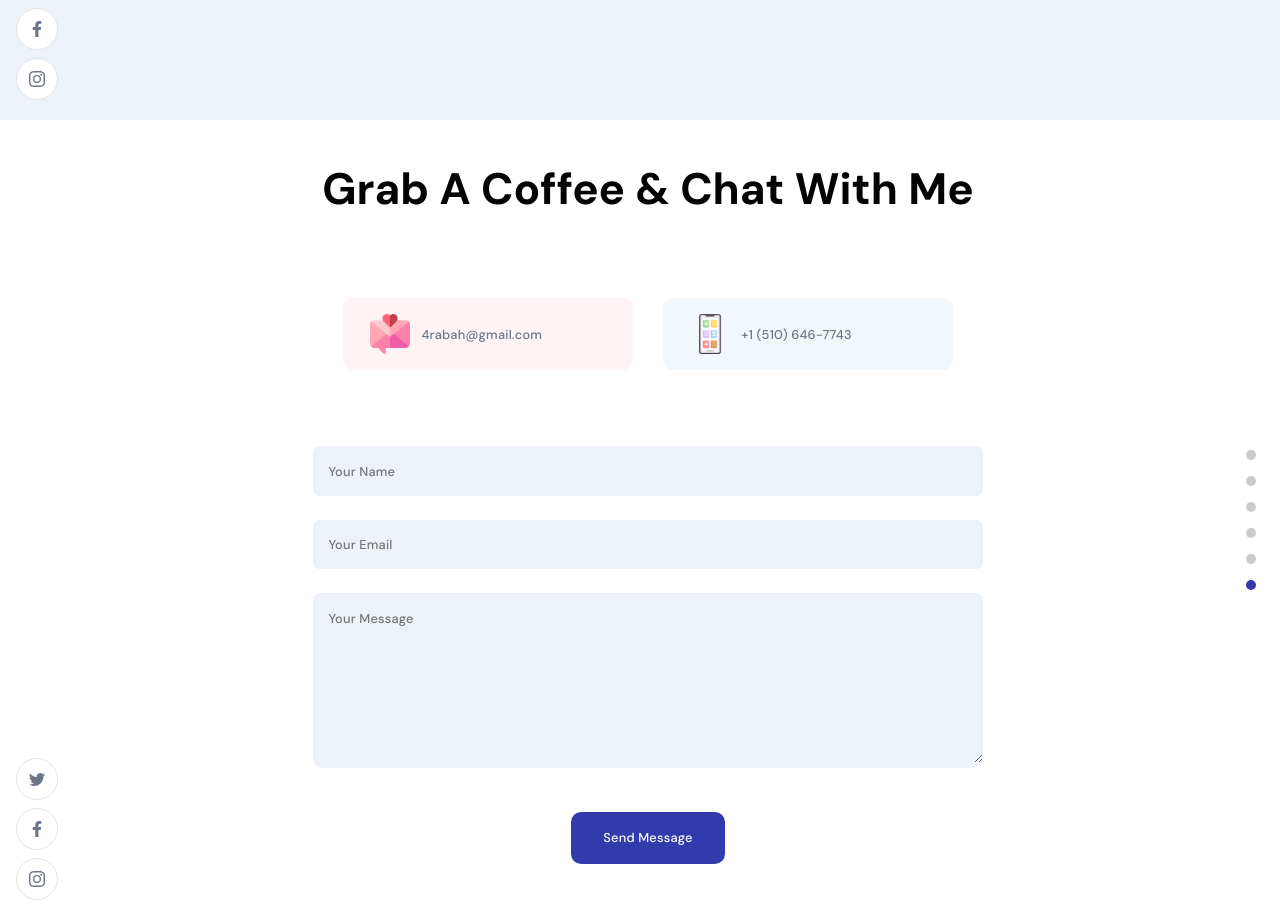
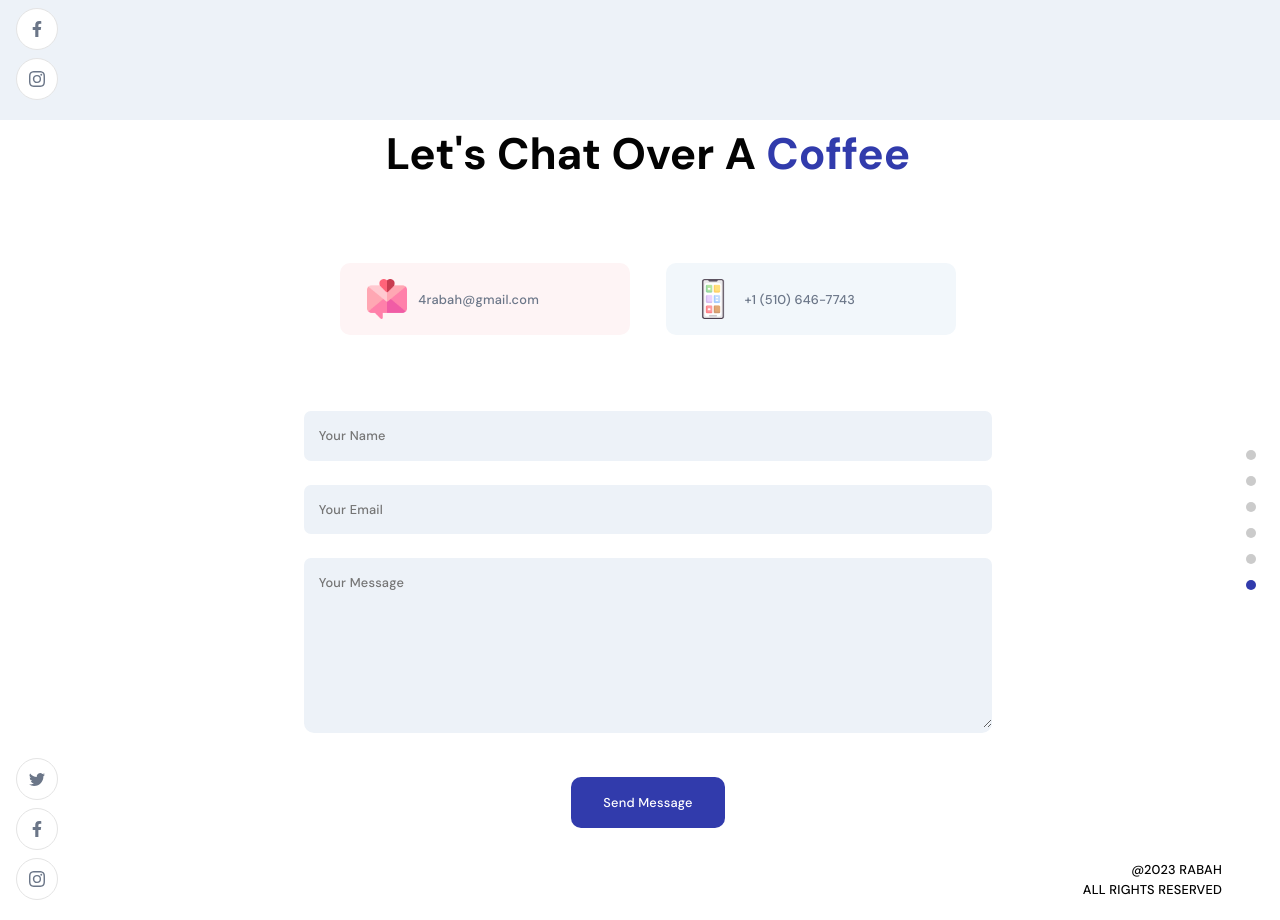
Before and after one commit to rbabaci1/My-Portfolio, a React (Vite) app in the folder portfolio/: page / in a window 1280 px wide. Shown: the part 3880-4800 px from the top of the page. Built offline with nearby package versions, Linux system fonts and the light colour scheme; no server answers.

Commit message:
update footer style

```diff
--- a/portfolio/src/App.scss
+++ b/portfolio/src/App.scss
@@ -37,11 +37,11 @@
 
 .copyright {
   width: 100%;
-  padding: 2rem 0 0;
   display: flex;
   flex-direction: column;
   justify-content: flex-end;
   align-items: flex-end;
+  padding: 1rem 0;
 
   p {
     text-transform: uppercase;
--- a/portfolio/src/container/Footer/Footer.jsx
+++ b/portfolio/src/container/Footer/Footer.jsx
@@ -47,7 +47,9 @@ const Footer = () => {
 
   return (
     <>
-      <h2 className='head-text'>Grab a coffee & chat with me</h2>
+      <h2 className='head-text'>
+        Let's chat over a <span>coffee</span>
+      </h2>
 
       <div className='app__footer-cards'>
         <div className='app__footer-card '>
@@ -107,9 +109,14 @@ const Footer = () => {
         </div>
       ) : (
         <div>
-          <h3 className='head-text'>Thank you for getting in touch!</h3>
+          <h3 className='head-text'>Thanks for getting in touch!</h3>
         </div>
       )}
+
+      <div className='copyright'>
+        <p className='p-text'>@2023 Rabah</p>
+        <p className='p-text'>All rights reserved</p>
+      </div>
     </>
   );
 };
--- a/portfolio/src/container/Footer/Footer.scss
+++ b/portfolio/src/container/Footer/Footer.scss
@@ -2,10 +2,13 @@
   flex: 1;
   width: 100%;
   flex-direction: column;
-  padding: 1rem;
 
   @media screen and (max-width: 768px) {
     flex-direction: column;
+  }
+
+  @media screen and (max-width: 500) {
+    padding: 1rem;
   }
 }
 
```
Also changed, not shown: portfolio/src/Wrapper/AppWrap.jsx (+0 -8 lines).
